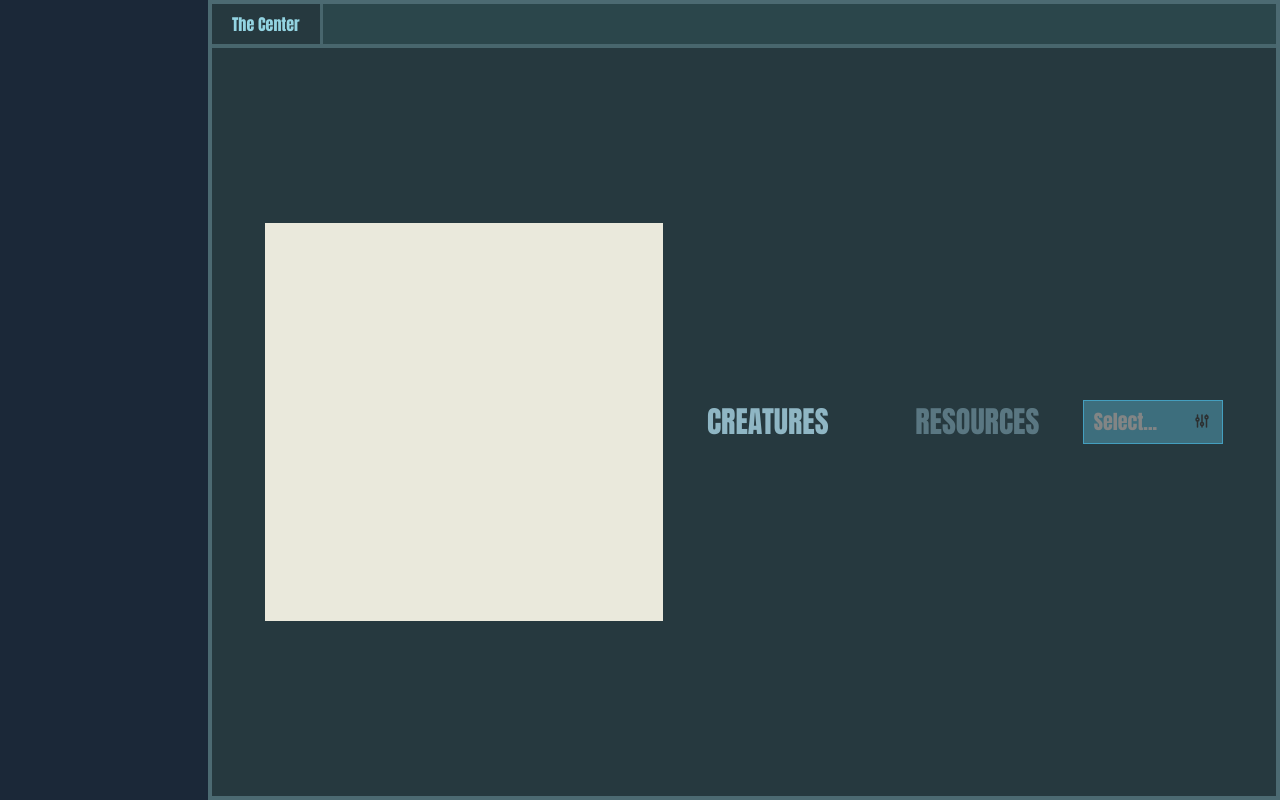
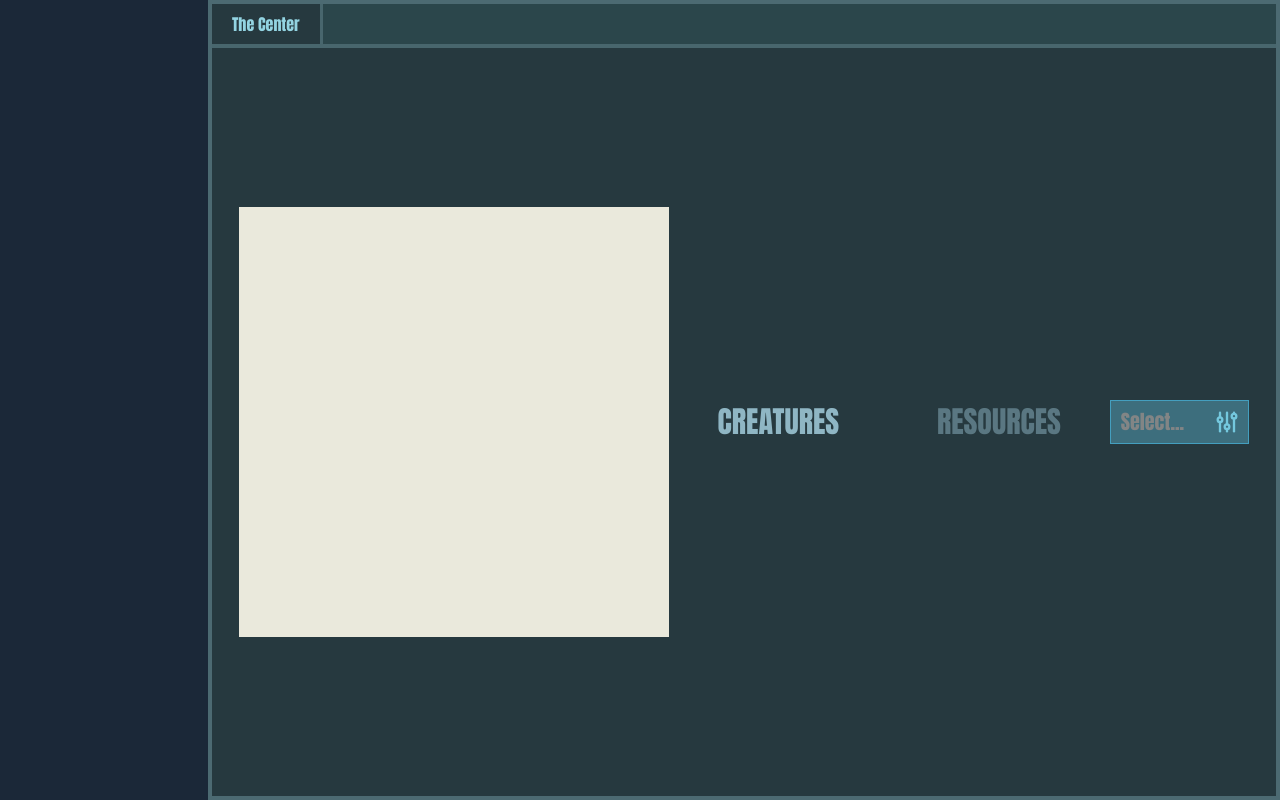
Before and after one commit to Jopat2409/jopatdev, a Next.js app in the folder src/: page /atm in a window 1280 px wide. Built offline with nearby package versions, Linux system fonts and the light colour scheme.

Commit message:
Finished setup of map

```diff
--- a/src/app/atm/page.js
+++ b/src/app/atm/page.js
@@ -12,6 +12,7 @@ export default function AllTheMaps(){
     const [tab, setTab] = useState("creatures")
 
     const [selectedDino, setSelectedDino] = useState("")
+    const [opened, setOpened] = useState(false)
 
     const [mounted, setMounted] = useState(false);
 
@@ -31,10 +32,10 @@ export default function AllTheMaps(){
                     <div className="h-[5%] bg-[#0F232A] opacity-90 w-fit px-5 text-[#95E2F2] border-r-3 border-[#395A63] flex items-center justify-end">
                         The Center
                     </div>
-                    <div className="flex-1 bg-[#0F232A] opacity-90 border-t-4 border-[#395A63] flex flex-col items-center p-[5%] lg:flex-row">
-                        <div className="w-[95%] aspect-square bg-amber-50">
+                    <div className="flex-1 bg-[#0F232A] opacity-90 border-t-4 border-[#395A63] flex flex-col items-center p-[2.5%] lg:flex-row">
+                        <div className="w-[97.5%] aspect-square bg-amber-50">
                         </div>
-                        <div className="flex flex-row w-full justify-around mt-5 pb-5">
+                        <div className="flex flex-row w-full justify-around my-2.5">
                             <button
                                 className={`text-[#8FBDCD] font-light text-3xl cursor-pointer ${tab == "creatures" ? "opacity-100" : "opacity-50"}`}
                                 onClick={() => setTab("creatures")}
@@ -64,20 +65,19 @@ export default function AllTheMaps(){
                                         boxShadow: "none",
                                         "&:hover": {
                                             borderColor: "#94a3b8",
-                                        },
+                                        }}),
                                     singleValue: (base) => ({
                                         ...base,
                                         color: "#6FD3ED",
-                                    }),
-                                })}}
+                                    })}}
                                 components={{ DropdownIndicator: () => null, IndicatorSeparator: () => null }}
                             />
 
                             {/* Custom Filter Icon */}
-                            <div className="absolute right-2 top-2">
-                                    <button className="p-1 rounded hover:bg-gray-200">
-                                    <IconAdjustments size={18} />
-                                    </button>
+                            <div className="absolute right-1 top-1">
+                                <button className="p-1 rounded hover:bg-gray-200 hover:cursor-pointer">
+                                    <IconAdjustments size={28} color="#6FD3ED" />
+                                </button>
                             </div>
                         </div>
                     </div>
```
